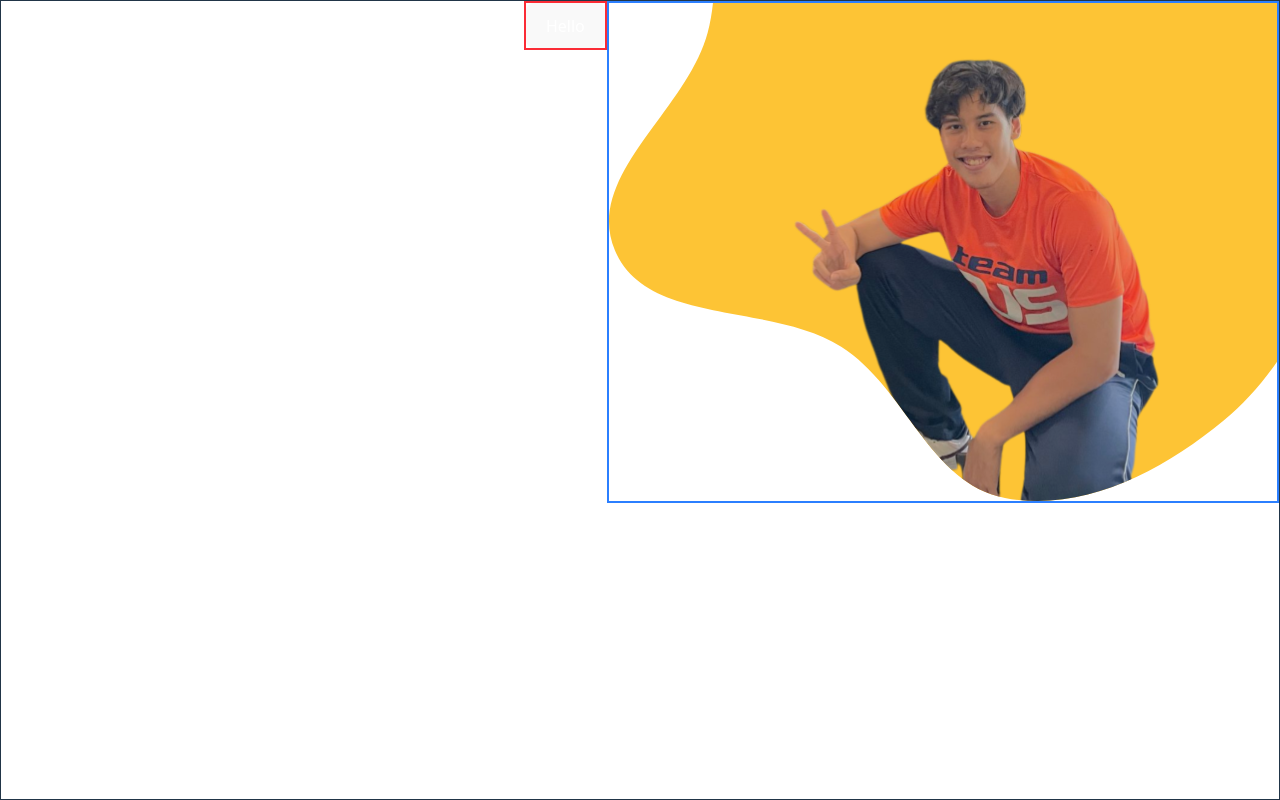
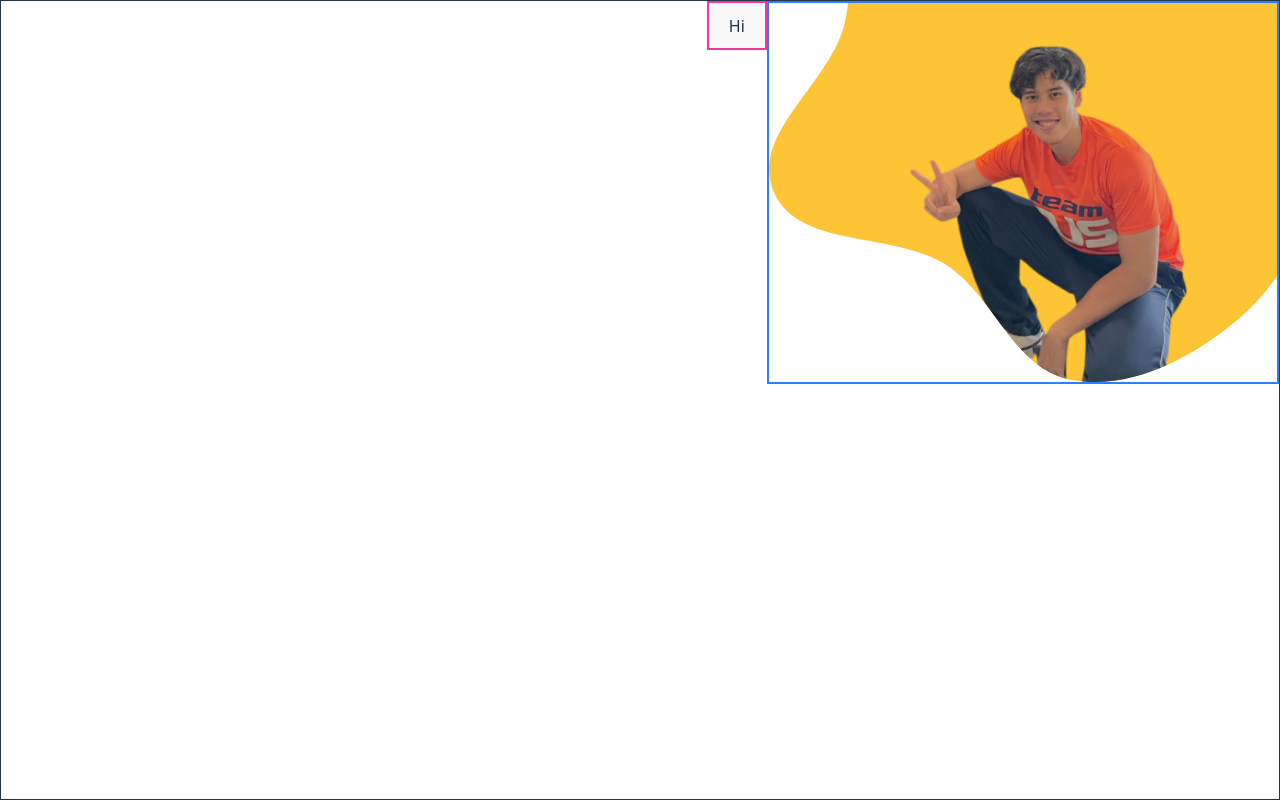
Before and after one commit to roydenteh99/Updated_Portfolio, a React (Vite) app: page / in a window 1280 px wide. Built offline with nearby package versions, Linux system fonts and the light colour scheme.

Commit message:
Integrated ButtonGroup

```diff
--- a/src/App.jsx
+++ b/src/App.jsx
@@ -1,31 +1,50 @@
 import { useState } from 'react'
-import reactLogo from './assets/react.svg'
 import Dp from './assets/DisplayPic.svg'
-import viteLogo from '/vite.svg'
 import DisplayPic from './UIComponents/DisplayPic/DisplayPic'
 import TypeButton from './TypeButton/TypeButton'
+import { ButtonGroup } from './UIComponents/ButtonGroup/ButtonGroup'
 import './App.css'
 
 function App() {
   const [count, setCount] = useState(0)
 
   return (
+    <div className='
+	First_Layer
+	border-1 box-border
+	flex flex-row-reverse
+	justify-start items-start
+	min-h-screen w-screen
+	'>
+	<div className="
+	Second_Layer
+	border-2 border-blue-500
+	w-full max-w-sm sm:max-w-md lg:max-w-lg">
+		<DisplayPic src = {Dp} alt={"picture_of_me"}/>
+    </div>
+	<div className='
+	Second_Layer
+	border-2 border-pink-500
+	'>
+		<ButtonGroup
+		buttons={[
+			{name:"Hi"
 
 
-    <div className=' border-1
-	flex flex-row-reverse justify-start items-start min-h-screen w-screen box-border'>
-	<div className="
-	border-2 border-blue-500
-	w-xs md:w-sm lg:w-2xl">
-		<DisplayPic src = {Dp} alt={"picture_of_me"}/>
-    </div>
-	<div className="border-2 border-red-500">
+		}]}></ButtonGroup>
+
+
+
+	{/* <div className="border-2 border-red-500">
 		<TypeButton text={"Hello"}/>
 
 
+	</div> */}
 	</div>
 	</div>
+
   )
 }
 
+
 export default App
--- a/src/TypeButton/TypeButton.jsx
+++ b/src/TypeButton/TypeButton.jsx
@@ -5,7 +5,6 @@ export default function TypeButton({text}) {
 	<button className="
       bg-blue-500
       hover:bg-blue-600
-      text-white
       px-6 py-3
     ">
       {text}
--- a/src/UIComponents/ButtonGroup/ButtonGroup.jsx
+++ b/src/UIComponents/ButtonGroup/ButtonGroup.jsx
@@ -29,8 +29,8 @@ export function Button({ text, link, targetId }) {
   if (link) {
     return (
       <a href={link}>
-        <button className="bg-blue-500 hover:bg-blue-600 px-6 py-3 rounded-lg">
-          <p className="roboto dark:text-white text-black text-2xl">{text}</p>
+        <button >
+          <p >{text}</p>
         </button>
       </a>
     );
@@ -39,9 +39,8 @@ export function Button({ text, link, targetId }) {
   return (
     <button
       onClick={handleClick}
-      className="bg-blue-500 hover:bg-blue-600 px-6 py-3 rounded-lg"
     >
-      <p className="roboto dark:text-white text-black text-2xl">{text}</p>
+      <p >{text}</p>
     </button>
   );
 }
--- a/src/index.css
+++ b/src/index.css
@@ -1,5 +1,6 @@
 
 @import "tailwindcss";
+
 
 :root {
   font-family: system-ui, Avenir, Helvetica, Arial, sans-serif;
```
